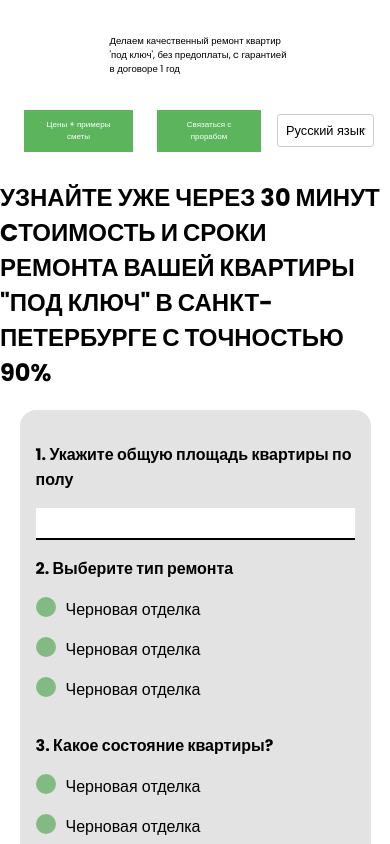
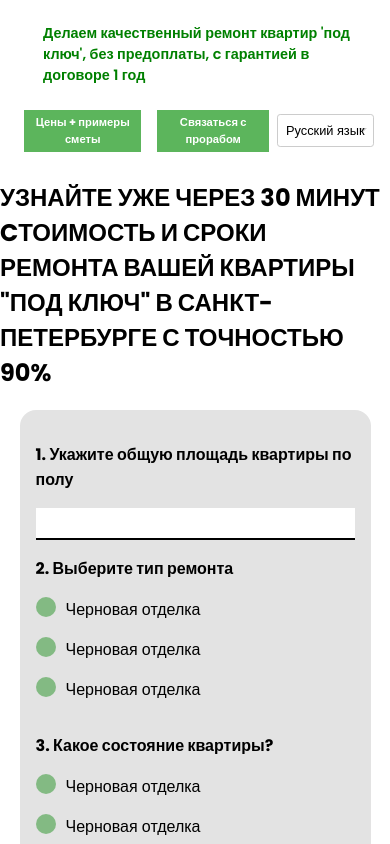
Before and after one commit to rick-n-shawty/stroy-frontend, a React (Create React App) app: page /calc in a window 390 px wide. Shown: the top 844 px of the page. Built offline with nearby package versions, Linux system fonts and the light colour scheme.

Commit message:
center text

```diff
--- a/src/Styles/Header.css
+++ b/src/Styles/Header.css
@@ -4,7 +4,7 @@
   width: 100%;
   position: relative;
   padding: 0.5rem;
-  flex-direction: row;
+  justify-content: space-between;
   padding-left: 5rem;
   padding-right: 5rem;
   color: black;
@@ -148,30 +148,26 @@
   display: flex;
   overflow: hidden;
   height: 100%;
-  width: 50%;
+  width: 30%;
   align-items: center;
   justify-content: center;
   padding: 1rem;
 }
-.main-header .left-section img {
-  -o-object-fit: contain;
-     object-fit: contain;
-  height: 160%;
-}
 .main-header .left-section p {
-  width: 80%;
-  font-size: 0.9rem;
-  word-break: break-all;
+  width: 100%;
+  font-size: 1.2rem;
+  font-weight: 600;
+  color: green;
+  word-break: normal;
   margin-left: 0.5rem;
 }
 .main-header .right-section {
-  width: 50%;
+  width: 70%;
   overflow: hidden;
   padding: 1rem;
   display: flex;
   align-items: center;
-  justify-content: center;
-  gap: 0.5rem;
+  justify-content: space-around;
 }
 .main-header .right-section button {
   cursor: pointer;
@@ -179,7 +175,6 @@
   border: none;
   border-radius: 5px;
   text-align: center;
-  padding: 0;
   color: white;
   padding: 1rem;
 }
@@ -213,47 +208,55 @@
   background-color: #fff;
   color: #333;
 }
+@media (max-width: 1100px) {
+  .main-header {
+    padding-left: 2rem;
+    padding-right: 2rem;
+  }
+  .main-header .left-section p {
+    font-size: 1rem;
+  }
+}
 @media (max-width: 1000px) {
-  .main-header {
-    padding-left: 4rem;
-    padding-right: 4rem;
+  .main-header .right-section button {
+    padding: 0.8rem;
   }
 }
 @media (max-width: 900px) {
   .main-header {
-    padding-left: 3rem;
-    padding-right: 3rem;
-  }
-  .main-header .left-section img {
-    height: 130%;
+    padding-left: 1rem;
+    padding-right: 1rem;
   }
   .main-header .left-section p {
-    font-size: 0.8rem;
+    font-size: 0.9rem;
   }
   .main-header .right-section button {
-    padding: 0.7rem 1.7rem;
-    font-size: 0.8rem;
+    padding: 1.2rem 1.6rem;
+    font-size: 0.7rem;
     margin: 0.5rem;
   }
 }
 @media (max-width: 830px) {
-  .main-header {
-    padding-left: 2rem;
-    padding-right: 2rem;
-  }
   .main-header .right-section button {
-    padding: 0.5rem;
-    font-size: 0.7rem;
-    font-weight: 500;
-    margin: 0.5rem;
+    padding: 1rem 1.6rem;
   }
 }
 @media (max-width: 750px) {
-  .main-header .left-section img {
-    height: 120%;
+  .main-header .left-section {
+    padding: 0;
+    width: 40%;
   }
   .main-header .left-section p {
-    font-size: 0.7rem;
+    font-size: 0.9rem;
+  }
+  .main-header .right-section {
+    width: 60%;
+    padding: 0;
+  }
+  .main-header .right-section button {
+    font-size: 0.5rem;
+    font-weight: 700;
+    padding: 0.5rem 1.6rem;
   }
 }
 @media (max-width: 700px) {
@@ -268,33 +271,32 @@
     height: 70%;
     width: 100%;
   }
-  .main-header .left-section img {
-    height: 180%;
-    -o-object-fit: contain;
-       object-fit: contain;
-  }
   .main-header .left-section p {
-    width: 50%;
-    font-size: 0.8rem;
+    width: 80%;
+    font-size: 1.1rem;
   }
   .main-header .right-section {
     height: 30%;
     width: 100%;
   }
   .main-header .right-section button {
-    padding: 2rem;
+    padding: 1rem;
+    font-size: 1rem;
   }
 }
-@media (max-width: 450px) {
+@media (max-width: 600px) {
+  .main-header .right-section button {
+    font-size: 0.8rem;
+    padding: 0.9rem;
+  }
+}
+@media (max-width: 500px) {
   .main-header {
     padding-left: 0rem;
     padding-right: 0rem;
   }
-  .main-header .left-section img {
-    height: 190%;
-  }
   .main-header .left-section p {
-    font-size: 0.6rem;
+    font-size: 0.9rem;
   }
   .main-header .right-section {
     display: flex;
@@ -302,8 +304,8 @@
     padding: 1rem;
   }
   .main-header .right-section button {
-    padding: 1rem;
-    font-size: 0.5rem;
+    padding: 0.5rem;
+    font-size: 0.7rem;
   }
   .main-header .right-section select {
     padding: 0.5rem;
--- a/src/Styles/Header.scss
+++ b/src/Styles/Header.scss
@@ -5,7 +5,7 @@
     width: 100%;
     position: relative;
     padding: .5rem;
-    flex-direction: row;
+    justify-content: space-between;
     padding-left: 5rem;
     padding-right: 5rem;
     color: black;
@@ -150,36 +150,32 @@
         display: flex;
         overflow: hidden;
         height: 100%;
-        width: 50%;
+        width: 30%;
         align-items: center;
         justify-content: center;
         padding: 1rem;
-        img{
-            object-fit: contain;
-            height: 160%;
-        }
         p{
-            width: 80%;
-            font-size: .9rem;
-            word-break: break-all;
+            width: 100%;
+            font-size: 1.2rem;
+            font-weight: 600;
+            color: green;
+            word-break: normal;
             margin-left: .5rem;
         }
     }
     .right-section{
-        width: 50%;
+        width: 70%;
         overflow: hidden;
         padding: 1rem;
         display: flex;
         align-items: center;
-        justify-content: center;
-        gap: 0.5rem;
+        justify-content: space-around;
         button {
           cursor: pointer;
           background-color: rgb(92, 181, 92);
           border: none;
           border-radius: 5px;
           text-align: center;
-          padding: 0;
           color: white;
           padding: 1rem;
         }
@@ -218,48 +214,61 @@
             }
 
     }
+    @media (max-width: 1100px) {
+        padding-left: 2rem;
+        padding-right: 2rem;
+        .left-section{
+            p{
+                font-size: 1rem;
+            }
+        }
+    }
     @media (max-width: 1000px) {
-        padding-left: 4rem;
-        padding-right: 4rem;
+        .right-section{
+            button{
+                padding: .8rem;
+            }
+        }
     }
+
     @media (max-width: 900px) {
-        padding-left: 3rem;
-        padding-right: 3rem;
+        padding-left: 1rem;
+        padding-right: 1rem;
         .left-section{
-            img{
-                height: 130%;
-            }
             p{
-                font-size: .8rem;
+                font-size: .9rem;
             }
         }
         .right-section{
             button{
-                padding: .7rem 1.7rem;
-                font-size: .8rem;
+                padding: 1.2rem 1.6rem;
+                font-size: .7rem;
                 margin: .5rem
             }
         }
     }
     @media (max-width: 830px) {
-        padding-left: 2rem;
-        padding-right: 2rem;
         .right-section{
             button{
-                padding: .5rem;
-                font-size: .7rem;
-                font-weight: 500;
-                margin: .5rem
+                padding: 1rem 1.6rem;
             }
         }
     }
     @media (max-width: 750px) {
         .left-section{
-            img{
-                height: 120%;
+            padding: 0;
+            width: 40%;
+            p{
+                font-size: .9rem;
             }
-            p{
-                font-size: .7rem;
+        }
+        .right-section{
+            width: 60%;
+            padding: 0;
+            button{
+                font-size: .5rem;
+                font-weight: 700;
+                padding: .5rem 1.6rem;
             }
         }
     }
@@ -272,32 +281,35 @@
         .left-section{
             height: 70%;
             width: 100%;
-            img{
-                height: 180%;
-                object-fit: contain;
-            }
             p{
-                width: 50%;
-                font-size: .8rem;
+                width: 80%;
+                font-size: 1.1rem;
             }
         }
         .right-section{
             height: 30%;
             width: 100%;
             button{
-                padding: 2rem;
+                padding: 1rem;
+                font-size: 1rem;
             }
         }
     }
-    @media (max-width: 450px) {
+    @media (max-width: 600px) {
+        .right-section{
+            button{
+                font-size: .8rem;
+                padding: .9rem;
+            }
+        }
+    }
+
+    @media (max-width: 500px) {
         padding-left: 0rem;
         padding-right: 0rem;
         .left-section{
-            img{
-                height: 190%;
-            }
             p{
-                font-size: .6rem;
+                font-size: .9rem;
             }
         }
         .right-section{
@@ -305,8 +317,8 @@
             align-items: center;
             padding: 1rem;
             button{
-                padding: 1rem;
-                font-size: .5rem
+                padding: .5rem;
+                font-size: .7rem
             }
 
             select{
--- a/src/Styles/Main.css
+++ b/src/Styles/Main.css
@@ -224,6 +224,7 @@ body {
   color: white;
   width: 100%;
   padding: 1rem;
+  align-items: center;
 }
 .main-section .review-section .top h1 {
   margin-bottom: 0;
--- a/src/Styles/Main.scss
+++ b/src/Styles/Main.scss
@@ -212,6 +212,7 @@ body{
             color: white;
             width: 100%;
             padding: 1rem;
+            align-items: center;
             h1{
                 margin-bottom: 0;
             }
```
Also changed, not shown: 2 other files (tests, documents, lock files or other folders).
